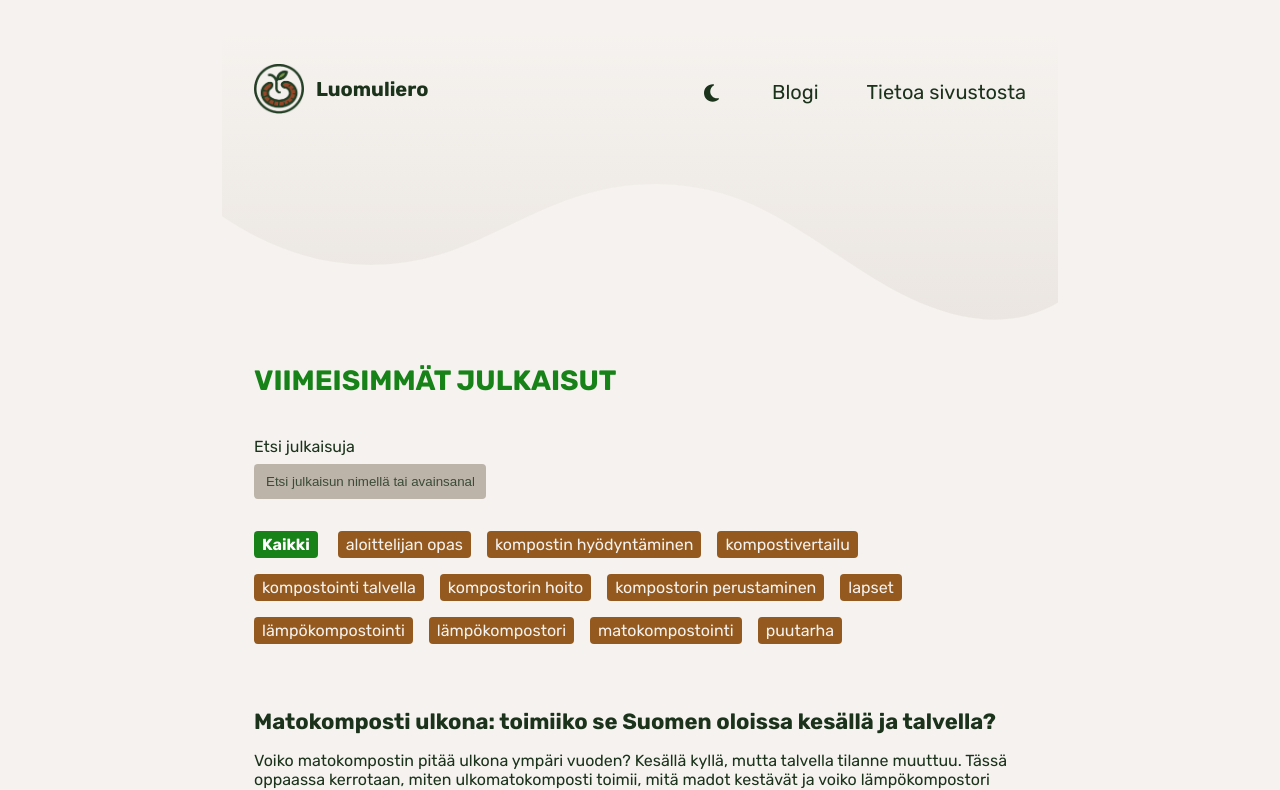
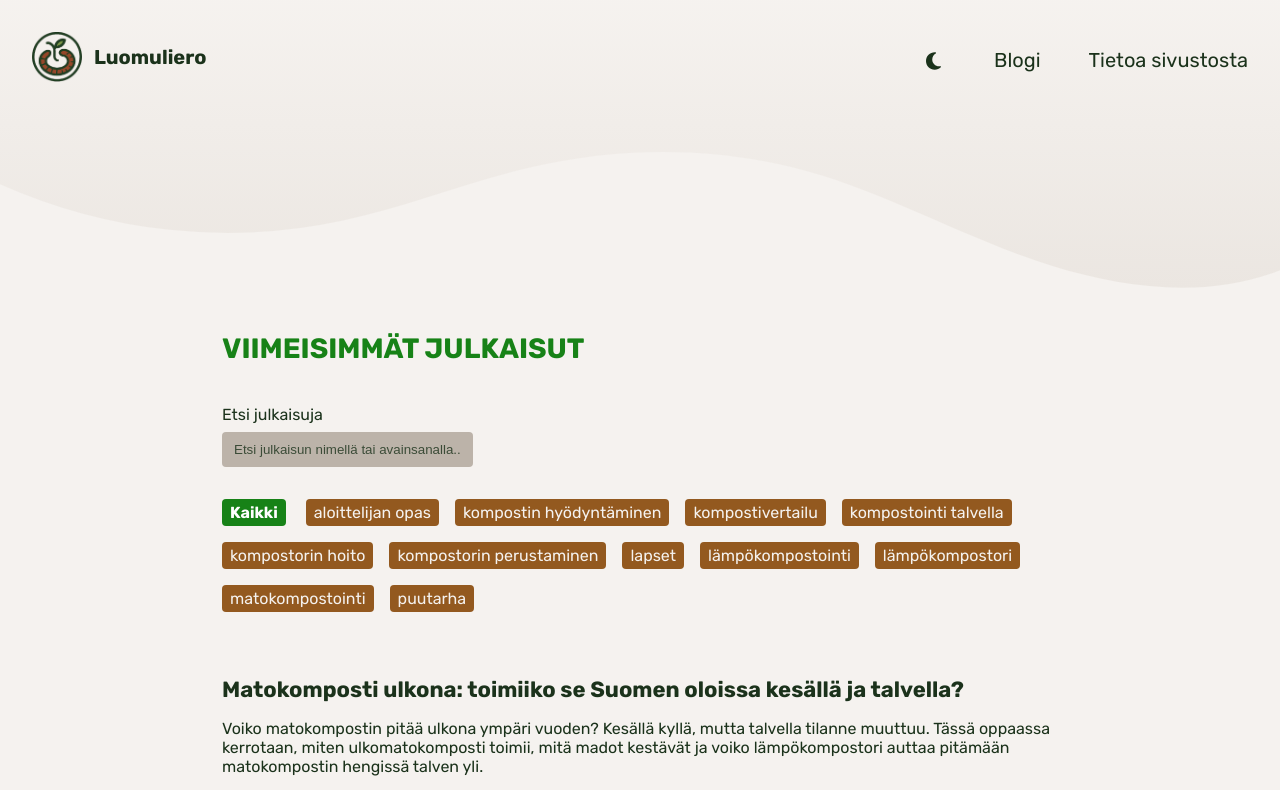
Before and after one commit to niemenjoki/luomuliero, a Next.js app: page / in a window 1280 px wide. Shown: the top 790 px of the page. Built offline with nearby package versions, Linux system fonts and the light colour scheme.

Commit message:
fix(layout): remove duplicate <main> for full-width navbar

```diff
--- a/pages/_app.js
+++ b/pages/_app.js
@@ -16,9 +16,9 @@ const rubik = Rubik({
 
 const App = ({ Component, pageProps }) => {
   return (
-    <main className={rubik.variable}>
+    <div className={rubik.variable}>
       <Component {...pageProps} />
-    </main>
+    </div>
   );
 };
 
```
